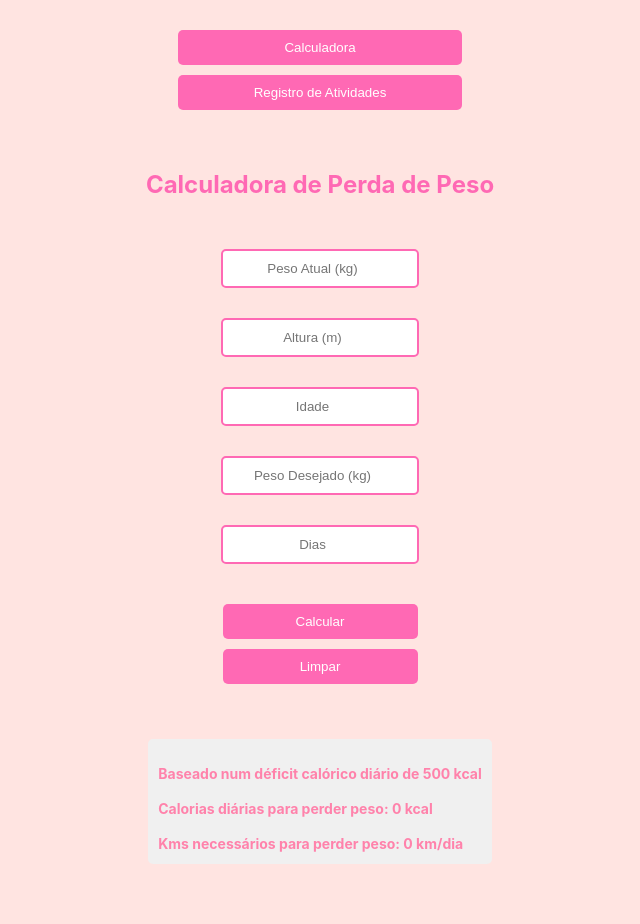
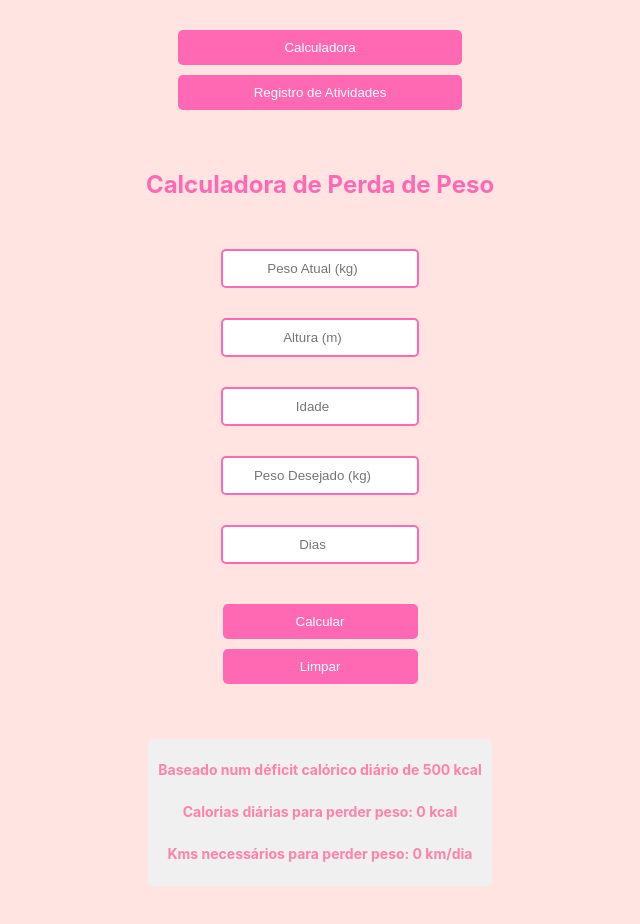
Before and after one commit to RodCinelli/Calculadora-Calorica, a React (Create React App) app: page / in a window 1280 px wide. Shown: the top 924 px of the page, without its empty margins (320-960 px from the left). Built offline with nearby package versions, Linux system fonts and the light colour scheme.

Commit message:
Update HomePage.module.css

```diff
--- a/src/HomePage.module.css
+++ b/src/HomePage.module.css
@@ -48,17 +48,21 @@
 }
 
 .resultado {
+    display: flex;
+    align-items: center;
+    text-align: center;
     background-color: #f0f0f0;
-    padding: 10px 10px;
+    padding: 10px 10px 25px 10px; /* Adicionado 20px de padding na parte inferior */
     border-radius: 5px;
     margin-top: 45px;
+    flex-direction: column;
 }
 
 .resultado p {
     font-weight: bold;
     font-size: 14px;
     color: #ff82ab;
-    line-height: 1.5;
+    line-height: 1;
 }
 
 .resultado p:last-child {
```
